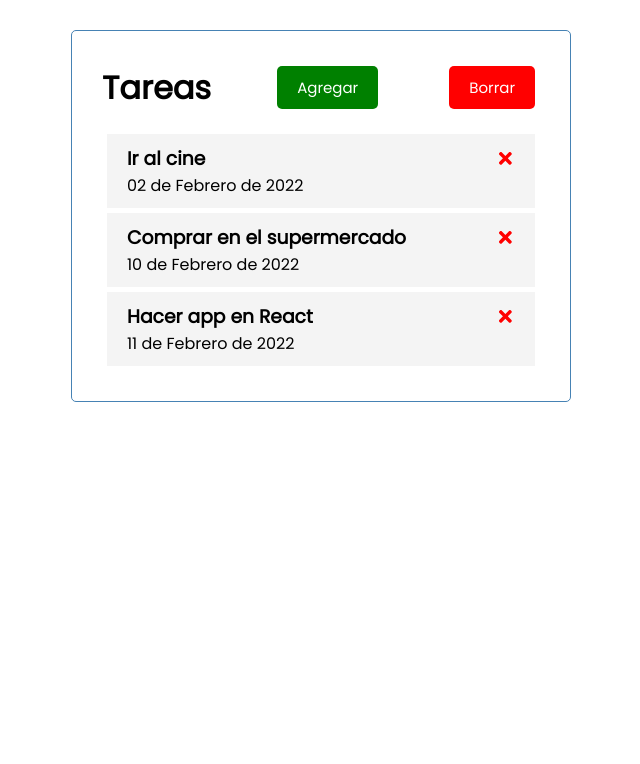
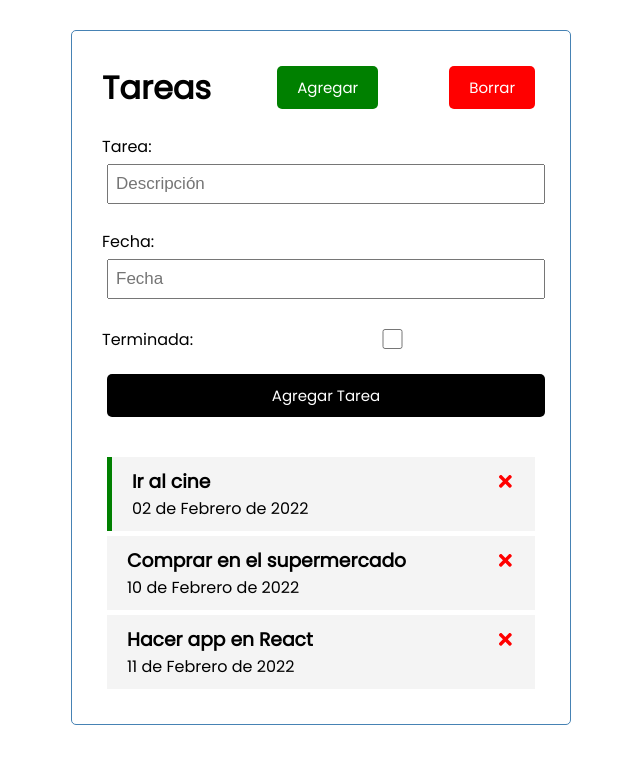
Before and after one commit to Sergio-Ibarra-1795/DEVF-FrontEnd, a React (Vite) app in the folder Frontend-basic/tareas/: page / in a window 1280 px wide. Shown: the top 764 px of the page, without its empty margins (319-959 px from the left). Built offline with nearby package versions, Linux system fonts and the light colour scheme.

Commit message:
Avance de la app de tarea, borrando, modificando y añadiendo elementos a la app de taareas CODIGO COMPLETO DEL DIA 2

```diff
--- a/Frontend-basic/tareas/src/App.jsx
+++ b/Frontend-basic/tareas/src/App.jsx
@@ -1,7 +1,7 @@
-import Header from "./components/Header"
-import Tareas from "./components/Tareas"
-import {useState} from 'react'
-
+import Header from './components/Header'
+import Tareas from './components/Tareas'
+import AddTarea from './components/AddTarea'
+import { useState } from 'react'
 
 function App() {
 
@@ -26,30 +26,27 @@ const [tareas, setTareas] = useState([
     }
   ])
 
-//Elminar una tarea
-const borrarTarea = (id)=>{
-  setTareas(tareas.filter((tarea)=>
-    tarea.id!==id
-  ))
+  //eliminar una tarea
+  const borrarTarea = (id) => {
+    //console.log('borrar', id)
+    setTareas(tareas.filter((tarea) => tarea.id !== id))
   }
 
   //marcar o desmarcar una tarea como terminada
   const toggleTarea = (id) => {
-      console.log('terminada', id)
+    //console.log('terminada', id)
     setTareas(tareas.map((tarea) => tarea.id === id ? { ...tarea, terminada: !tarea.terminada } : tarea))
   }
 
-
+  //agregar una tarea
 
   return (
     <div className='container'>
       <Header />
+      <AddTarea />
       {tareas.length > 0 ? <Tareas tareas={tareas} onDelete={borrarTarea} onToggle={toggleTarea} /> : 'No hay tareas para mostrar'}
     </div>
   )
+}
 
-
-
-
-}
 export default App
--- /dev/null
+++ b/Frontend-basic/tareas/src/components/AddTarea.jsx
@@ -0,0 +1,59 @@
+import { useState } from 'react'
+
+const AddTarea = () => {
+
+    const [texto, setTexto] = useState('')
+    const [fecha, setFecha] = useState('')
+    const [terminada, setTerminada] = useState(false)
+
+    const onSubmit = (e) => {
+        e.preventDefault()
+
+        if (!texto) {
+            alert('Por favor teclea una descripción para esta tarea')
+            return
+        }
+
+        if (!fecha) {
+            alert('Por favor teclea una fecha para esta tarea')
+            return
+        }
+
+
+
+    }
+
+    return (
+        <form className='add-form' onSubmit={onSubmit}>
+            <div className='form-control'>
+                <label>Tarea:</label>
+                <input
+                    type="text" placeholder='Descripción'
+                    value={texto}
+                    onChange={(e) => setTexto(e.target.value)}
+                />
+            </div>
+            <div className='form-control'>
+                <label>Fecha:</label>
+                <input
+                    type="text"
+                    placeholder='Fecha'
+                    value={fecha}
+                    onChange={(e) => setFecha(e.target.value)}
+                />
+            </div>
+            <div className='form-control form-control-check'>
+                <label>Terminada:</label>
+                <input
+                    type="checkbox"
+                    checked={terminada}
+                    value={terminada}
+                    onChange={(e) => setTerminada(e.currentTarget.checked)}
+                />
+            </div>
+            <input type="submit" value='Agregar Tarea' className='btn btn-block' />
+        </form>
+    )
+}
+
+export default AddTarea
--- a/Frontend-basic/tareas/src/components/Tarea.jsx
+++ b/Frontend-basic/tareas/src/components/Tarea.jsx
@@ -1,9 +1,8 @@
-import React from 'react'
-import {FaTimes} from 'react-icons/fa'
+import { FaTimes } from 'react-icons/fa'
 
 const Tarea = ({ tarea, onDelete, onToggle }) => {
     return (
-        <div className='tarea' onDoubleClick={() => onToggle(tarea.id)}>
+        <div className={`tarea ${tarea.terminada ? 'terminada' : ''}`} onDoubleClick={() => onToggle(tarea.id)}>
             <h3>{tarea.texto} <FaTimes style={{ color: 'red', cursor: 'pointer' }} onClick={() => onDelete(tarea.id)} /></h3>
             <p>{tarea.fecha}</p>
         </div>
--- a/Frontend-basic/tareas/src/components/Tareas.jsx
+++ b/Frontend-basic/tareas/src/components/Tareas.jsx
@@ -1,4 +1,3 @@
-import React from 'react'
 import Tarea from './Tarea'
 
 const Tareas = ({ tareas, onDelete, onToggle }) => {
```
Lines whose indentation alone changed are shown as unchanged.
